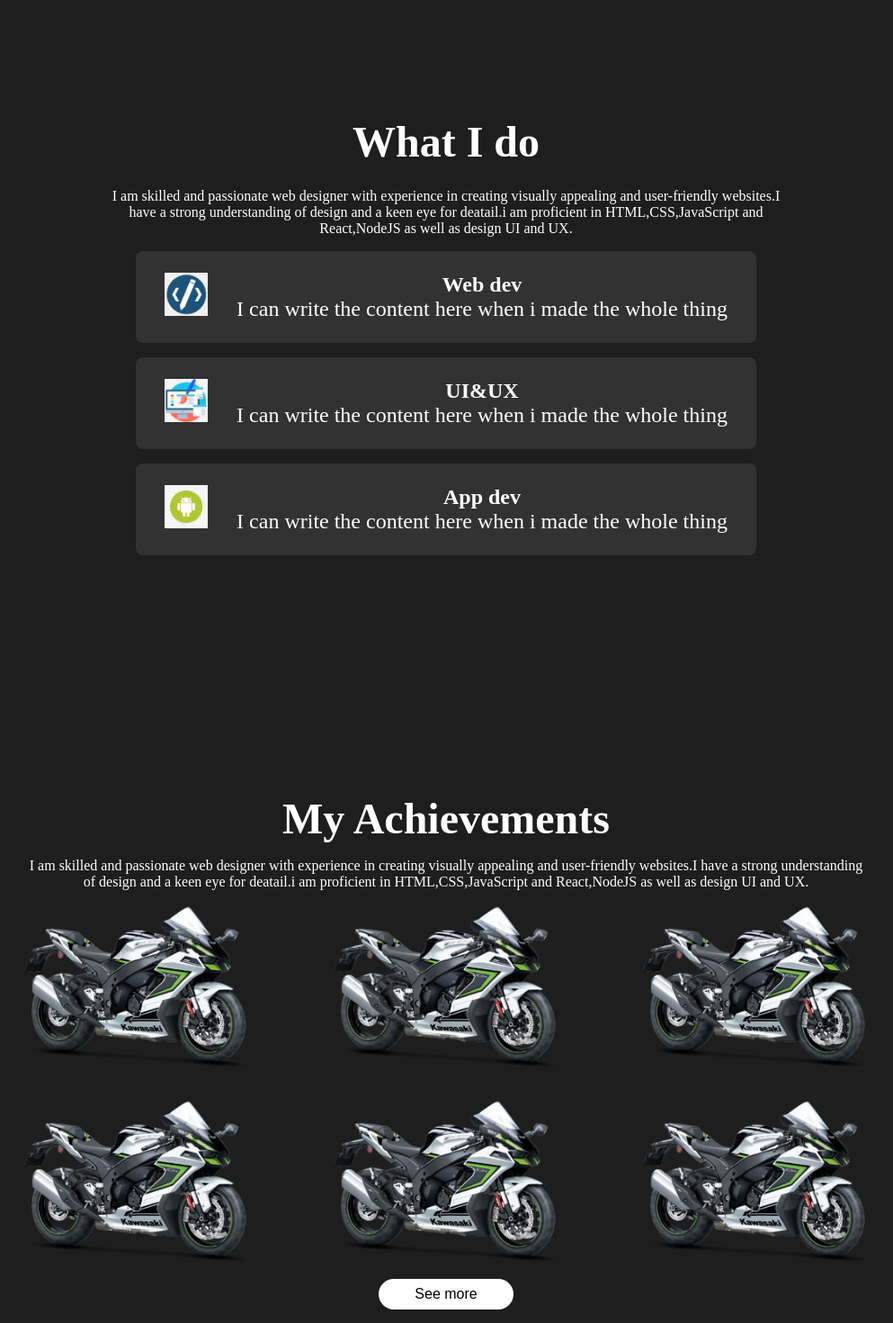
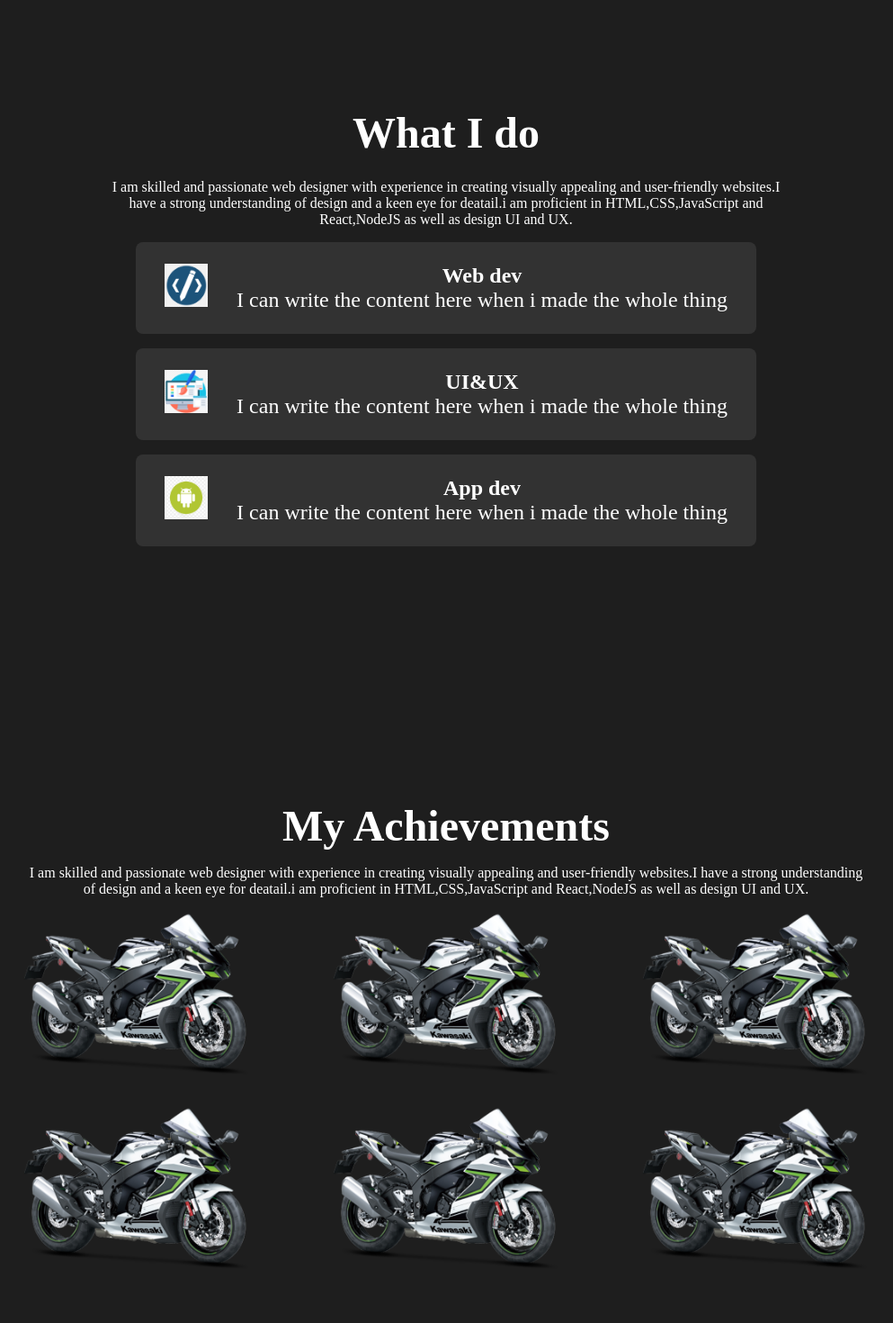
Before and after one commit to Arkajyoti333/Portfolio_Soumyajit, a React (Create React App) app: page / in a window 1280 px wide. Shown: the part 720-2190 px from the top of the page at 90% size, without its empty margins (144-1137 px from the left). Built offline with nearby package versions, Linux system fonts and the light colour scheme.

Commit message:
misclennious

```diff
--- a/src/components/About/skills.css
+++ b/src/components/About/skills.css
@@ -12,7 +12,7 @@
 .skillTitle{
     font-size: 3rem;
     font-weight: 600;
-    margin-top: 0.1rem;
+    margin-top: -0.5rem;
     margin-bottom: 1.5rem;
 }
 .skillDesc{
--- a/src/components/Navbar/navbar.js
+++ b/src/components/Navbar/navbar.js
@@ -27,7 +27,7 @@
         <img src={menu} alt="Menu" className="mobMenu" onClick={()=>setShowMenu(!showMenu)} />
         <div className="navMenu" style={{display : showMenu ? 'flex': 'none'}}>
             <Link activeClass="active" to='intro' spy={true} smooth={true} offset={-100} duration={500} className="listItem" onClick={()=>setShowMenu(false)}>Home</Link>
-            <a className="listItemCV" href={resumePdf}  target="_blank">Resume</a>
+            <a className="listItemCV" href={resumePdf}  target="blank" >Resume</a>
             <Link activeClass="active" to='skills' spy={true} smooth={true} offset={-100} duration={500} className="listItem" onClick={()=>setShowMenu(false)}>Skills</Link>
             <Link activeClass="active" to='works' spy={true} smooth={true} offset={-100} duration={500} className="listItem" onClick={()=>setShowMenu(false)}>Achievements</Link>
             <Link activeClass="active" to='contactPage' spy={true} smooth={true} offset={-100} duration={500} className="listItem" onClick={()=>setShowMenu(false)}>Contact Me</Link>
--- a/src/components/Works/works.css
+++ b/src/components/Works/works.css
@@ -38,10 +38,10 @@
     margin: 0.5rem;
 }
 
-.workBtn{
+/* .workBtn{
     padding: 0.5rem 2.5rem;
     border: none;
     border-radius: 2rem;
     background: white;
     font-size: 1rem;
-}
+} */
--- a/src/components/Works/works.js
+++ b/src/components/Works/works.js
@@ -15,7 +15,7 @@
         <img src={IMG1} alt='' className='worksImg'/>
         <img src={IMG1} alt='' className='worksImg'/>
       </div>
-      <button className='workBtn'>See more</button>
+      {/* <button className='workBtn'>See more</button> */}
     </section>
   )
 }
```
Also changed, not shown: src/components/intro/intro.css (+13 -0 lines), src/components/intro/intro.js (+22 -0 lines), src/assets/git.png (added).
